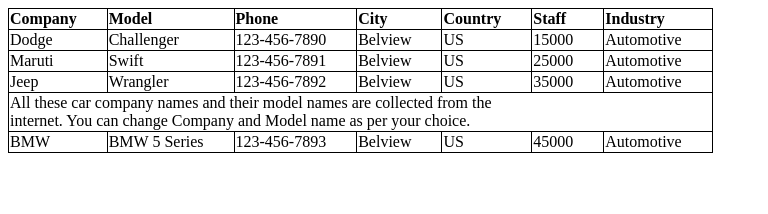
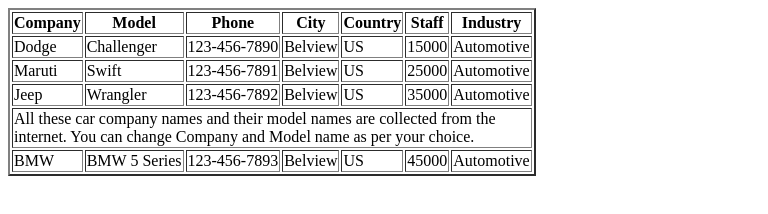
Before and after one commit to Abasaid/res-am-w2, a plain HTML site: page index.html in a window 1280 px wide. Shown: the whole page, without its empty margins (0-768 px from the left). Drawn offline with Linux system fonts and the light colour scheme.

Commit message:
remove the css styling, add table border

```diff
--- a/index.html
+++ b/index.html
@@ -1,21 +1,13 @@
 <!DOCTYPE html>
 <html lang="en">
   <head>
-    <meta charset="UTF-8">
-    <meta http-equiv="X-UA-Compatible" content="IE=edge">
-    <meta name="viewport" content="width=device-width, initial-scale=1.0">
+    <meta charset="UTF-8" />
+    <meta http-equiv="X-UA-Compatible" content="IE=edge" />
+    <meta name="viewport" content="width=device-width, initial-scale=1.0" />
     <title>Table Tag Task</title>
-    <style>
-        table, th, td {
-            border: 1px solid black;
-            border-collapse: collapse;
-            text-align: left;
-            padding-right: 30px;
-        }
-    </style>
   </head>
   <body>
-    <table>
+    <table border="2">
       <thead>
         <tr>
           <th>Company</th>
@@ -56,8 +48,11 @@
           <td>Automotive</td>
         </tr>
         <tr>
-                <td colspan="7">All these car company names and their model names are collected from the <br>
-                internet. You can change Company and Model name as per your choice.</td>
+          <td colspan="7">
+            All these car company names and their model names are collected from
+            the <br />
+            internet. You can change Company and Model name as per your choice.
+          </td>
         </tr>
         <tr>
           <td>BMW</td>
```
Lines whose indentation alone changed are shown as unchanged.
